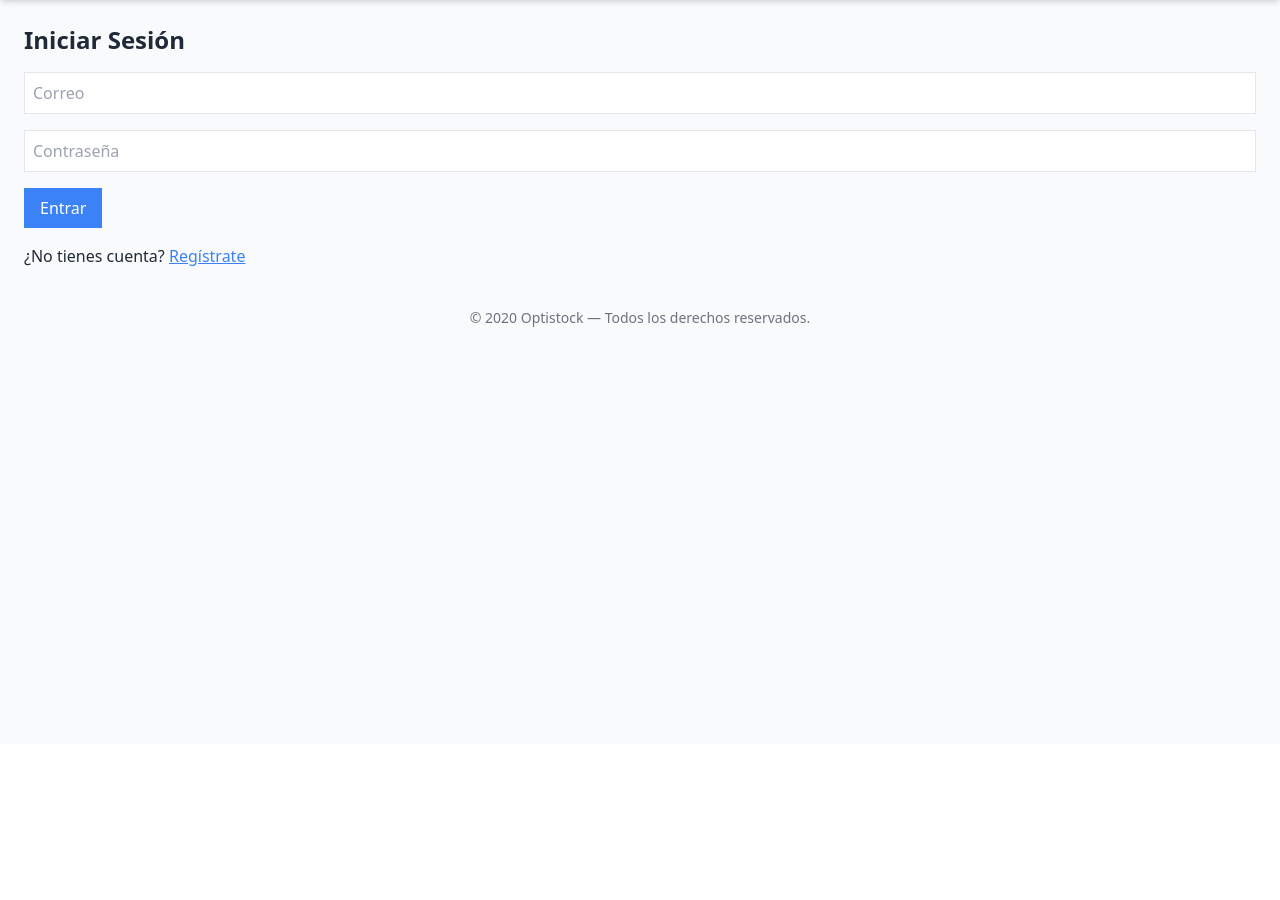
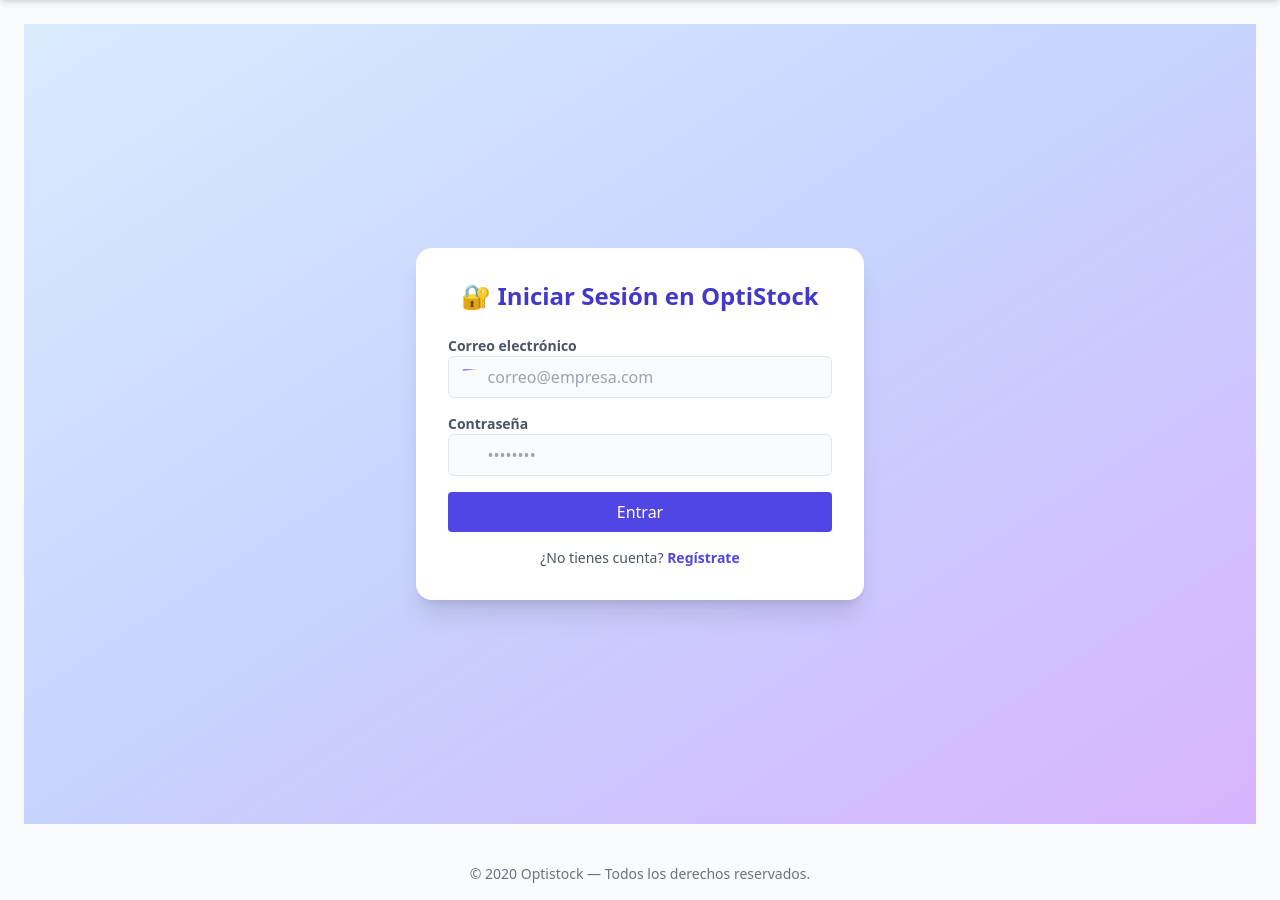
Before and after one commit to Davidsondp/Optistock-AI-, a Flask app: template templates/login.html in a window 1280 px wide. Shown: the part 56-956 px from the top of the page. Before the commit the page ends 383 px from the top, so only its background shows below. Run offline with Flask 3, Linux system fonts and the light colour scheme; the template is opened without the code that fills it: most values are stand-ins (such as "Sample title", 1, 10 or a date in 2020); some libraries are stand-ins or nearby versions.

Commit message:
Update login.html

```diff
--- a/templates/login.html
+++ b/templates/login.html
@@ -1,10 +1,34 @@
-{% extends 'base.html' %}
+{% extends "base.html" %}
 {% block content %}
-<h1 class="text-2xl font-bold mb-4">Iniciar Sesión</h1>
-<form method="POST" class="space-y-4">
-  <input type="email" name="email" placeholder="Correo" required class="block w-full p-2 border">
-  <input type="password" name="password" placeholder="Contraseña" required class="block w-full p-2 border">
-  <button class="bg-blue-500 text-white px-4 py-2">Entrar</button>
-</form>
-<p class="mt-4">¿No tienes cuenta? <a href="/register" class="text-blue-500 underline">Regístrate</a></p>
+
+<div class="min-h-screen bg-gradient-to-br from-blue-100 via-indigo-200 to-purple-300 flex items-center justify-center px-4">
+  <div class="bg-white shadow-xl rounded-2xl p-8 w-full max-w-md">
+    <h2 class="text-2xl font-bold text-center text-indigo-700 mb-6">🔐 Iniciar Sesión en OptiStock</h2>
+
+    <form method="POST" action="{{ url_for('login') }}" class="space-y-4">
+      <div>
+        <label for="email" class="block text-sm font-semibold text-gray-600">Correo electrónico</label>
+        <div class="flex items-center border rounded-md px-3 py-2 bg-gray-50">
+          <svg class="w-5 h-5 text-indigo-500 mr-2" fill="currentColor" viewBox="0 0 24 24"><path d="M2 4a2 2 0 012-2h16a2..."/></svg>
+          <input type="email" name="email" required class="w-full bg-transparent focus:outline-none" placeholder="correo@empresa.com">
+        </div>
+      </div>
+
+      <div>
+        <label for="password" class="block text-sm font-semibold text-gray-600">Contraseña</label>
+        <div class="flex items-center border rounded-md px-3 py-2 bg-gray-50">
+          <svg class="w-5 h-5 text-indigo-500 mr-2" fill="currentColor" viewBox="0 0 24 24"><path d="M12 17a2..."/></svg>
+          <input type="password" name="password" required class="w-full bg-transparent focus:outline-none" placeholder="••••••••">
+        </div>
+      </div>
+
+      <button type="submit" class="w-full bg-indigo-600 text-white py-2 rounded hover:bg-indigo-700 transition">Entrar</button>
+    </form>
+
+    <p class="text-sm text-center mt-4 text-gray-600">¿No tienes cuenta?
+      <a href="{{ url_for('register') }}" class="text-indigo-600 font-semibold hover:underline">Regístrate</a>
+    </p>
+  </div>
+</div>
+
 {% endblock %}
```
